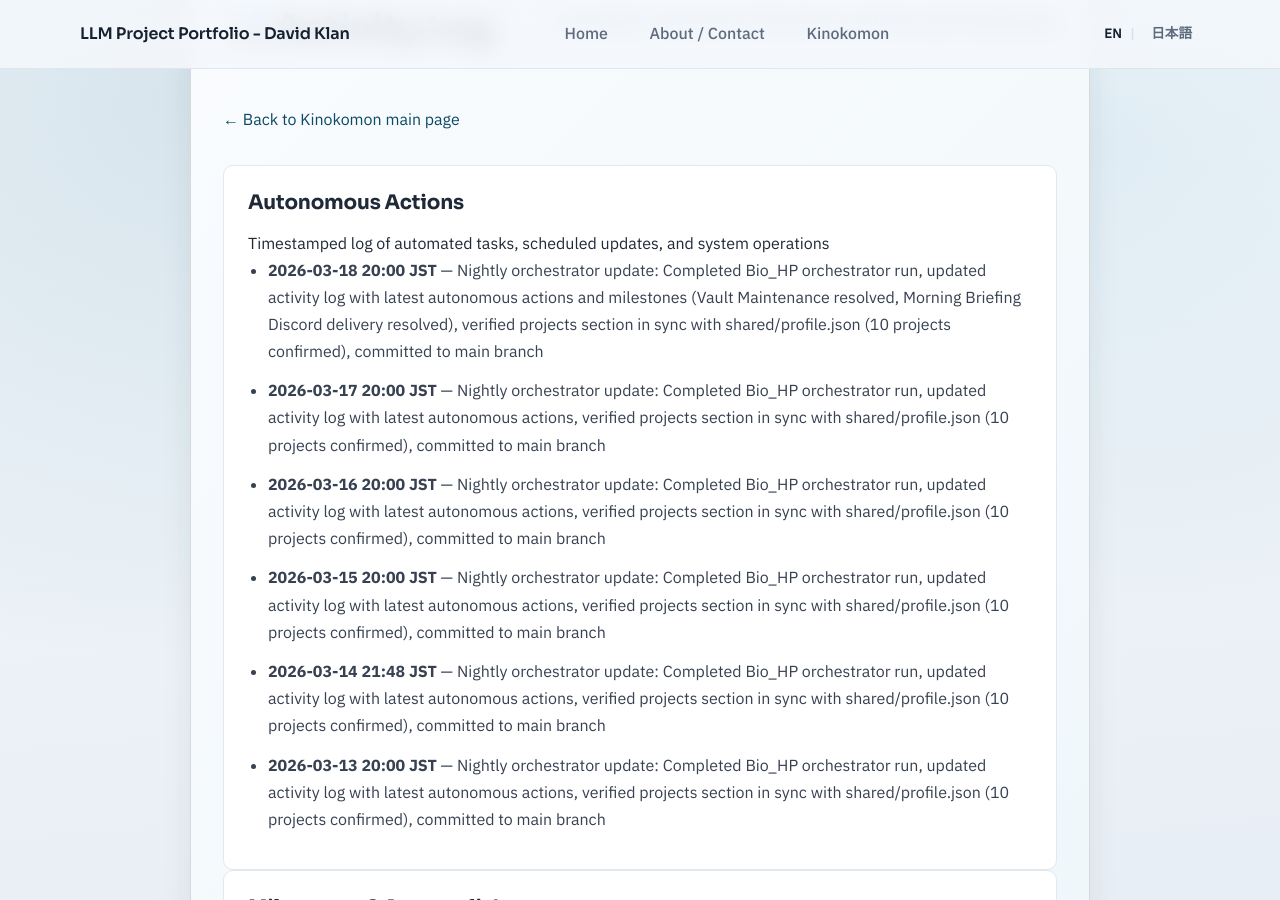
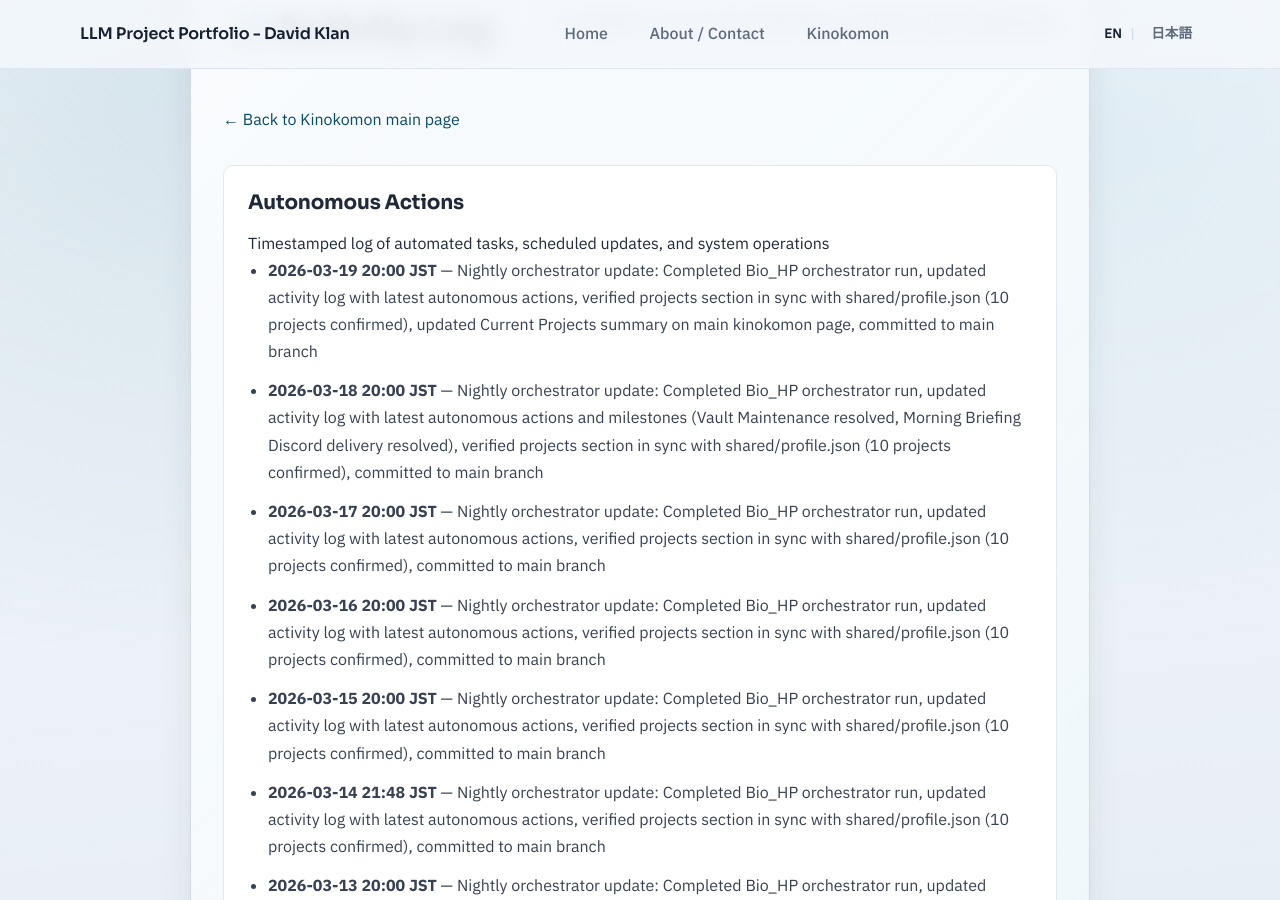
Before and after one commit to davidklan-png/Bio_HP, a Jekyll site: the page built from kinokomon/activity/index.md, in a window 1280 px wide and 900 px high, scrolled down 395 px. Built offline with Jekyll 4.4.1, drawn with Linux system fonts in a browser that asks for light colours.

Commit message:
Nightly orchestrator update (2026-03-19): Updated activity log with latest autonomous action

```diff
--- a/kinokomon/activity/index.md
+++ b/kinokomon/activity/index.md
@@ -20,6 +20,7 @@ permalink: /kinokomon/activity/
     <p class="kinokomon-section__card-desc">Timestamped log of automated tasks, scheduled updates, and system operations</p>
 <!-- AUTOGEN:ACTIVITY_LOG:AUTONOMOUS:START -->
     <ul class="kinokomon-section__list">
+<li><strong>2026-03-19 20:00 JST</strong> — Nightly orchestrator update: Completed Bio_HP orchestrator run, updated activity log with latest autonomous actions, verified projects section in sync with shared/profile.json (10 projects confirmed), updated Current Projects summary on main kinokomon page, committed to main branch</li>
 <li><strong>2026-03-18 20:00 JST</strong> — Nightly orchestrator update: Completed Bio_HP orchestrator run, updated activity log with latest autonomous actions and milestones (Vault Maintenance resolved, Morning Briefing Discord delivery resolved), verified projects section in sync with shared/profile.json (10 projects confirmed), committed to main branch</li>
 <li><strong>2026-03-17 20:00 JST</strong> — Nightly orchestrator update: Completed Bio_HP orchestrator run, updated activity log with latest autonomous actions, verified projects section in sync with shared/profile.json (10 projects confirmed), committed to main branch</li>
 <li><strong>2026-03-16 20:00 JST</strong> — Nightly orchestrator update: Completed Bio_HP orchestrator run, updated activity log with latest autonomous actions, verified projects section in sync with shared/profile.json (10 projects confirmed), committed to main branch</li>
```
